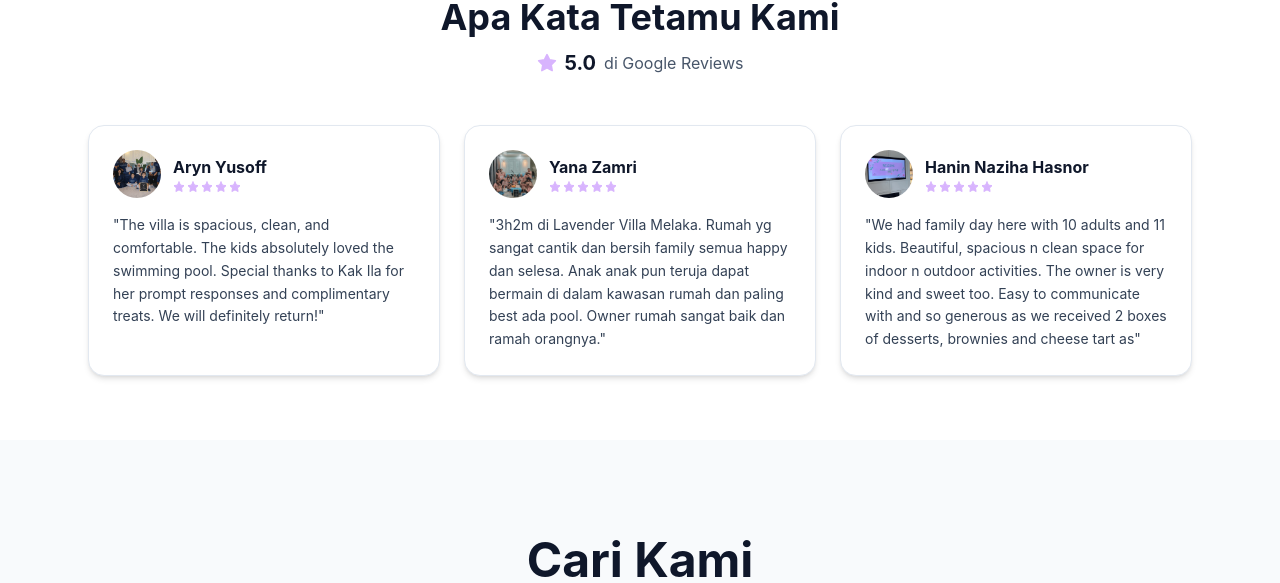
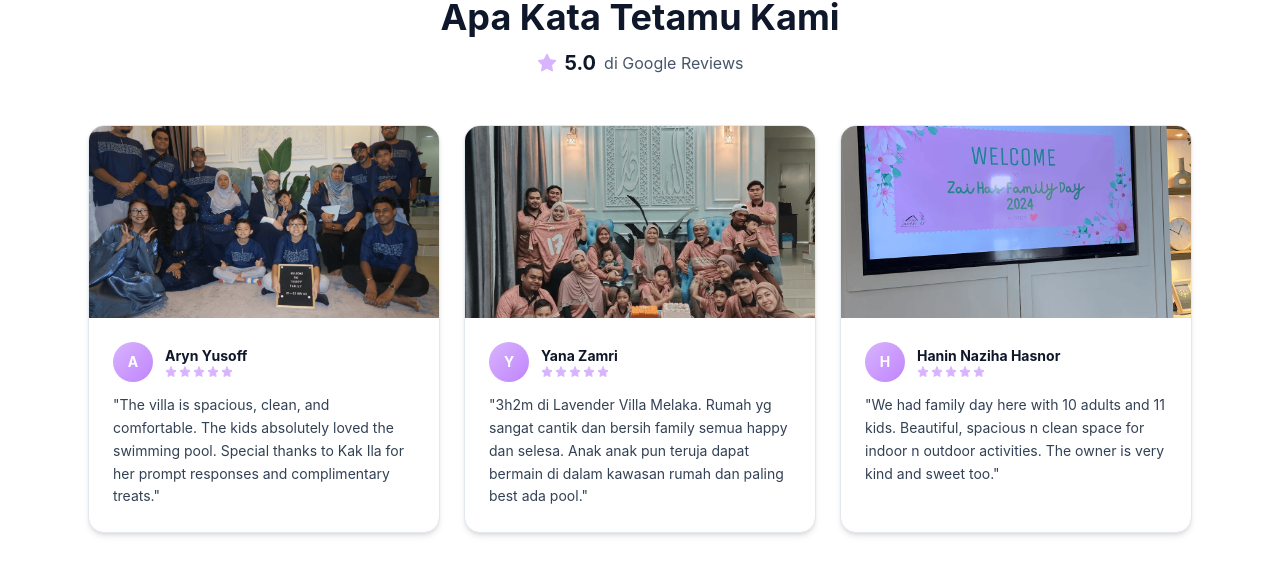
Before and after one commit to najmizulhusni/lavender-villa, a React (Vite) app: page / in a window 1280 px wide. Shown: the part 3679-4262 px from the top of the page. Built offline with nearby package versions, Linux system fonts and the light colour scheme; no server answers; the database is empty.

Commit message:
fix: redesign review cards to show activity photos properly

```diff
--- a/src/App.jsx
+++ b/src/App.jsx
@@ -893,47 +893,56 @@ Saya ingin membuat tempahan untuk Lavender Villa Melaka pada tarikh di atas. Sil
             <span className="text-slate-600 text-sm sm:text-base">di Google Reviews</span>
           </div>
           <div className="grid grid-cols-1 md:grid-cols-3 gap-4 sm:gap-6">
-            <div className="bg-white rounded-2xl p-6 shadow-md border border-slate-200 hover:shadow-lg transition">
-              <div className="flex items-center gap-3 mb-4">
-                <img src="/images/aryn_review.png" alt="Aryn Yusoff" className="w-12 h-12 rounded-full object-cover flex-shrink-0" />
-                <div className="min-w-0">
-                  <h3 className="font-bold text-base text-slate-900">Aryn Yusoff</h3>
-                  <div className="flex gap-0.5 mt-0.5">
+            <div className="bg-white rounded-2xl overflow-hidden shadow-md border border-slate-200 hover:shadow-lg transition">
+              <img src="/images/aryn_review.png" alt="Review dari Aryn Yusoff" className="w-full h-48 object-cover" />
+              <div className="p-6">
+                <div className="flex items-center gap-3 mb-3">
+                  <div className="w-10 h-10 bg-gradient-to-br from-purple-300 to-purple-400 rounded-full flex items-center justify-center text-sm text-white font-bold flex-shrink-0">A</div>
+                  <div>
+                    <h3 className="font-bold text-sm text-slate-900">Aryn Yusoff</h3>
+                    <div className="flex gap-0.5">
                       {[...Array(5)].map((_, i) => (
                         <Star key={i} className="w-3 h-3 fill-purple-300 text-purple-300" />
                       ))}
                     </div>
                   </div>
                 </div>
-              <p className="text-slate-700 text-sm leading-relaxed">"The villa is spacious, clean, and comfortable. The kids absolutely loved the swimming pool. Special thanks to Kak Ila for her prompt responses and complimentary treats. We will definitely return!"</p>
-            </div>
-            <div className="bg-white rounded-2xl p-6 shadow-md border border-slate-200 hover:shadow-lg transition">
-              <div className="flex items-center gap-3 mb-4">
-                <img src="/images/yana_review_potrait.png" alt="Yana Zamri" className="w-12 h-12 rounded-full object-cover flex-shrink-0" />
-                <div className="min-w-0">
-                  <h3 className="font-bold text-base text-slate-900">Yana Zamri</h3>
-                  <div className="flex gap-0.5 mt-0.5">
+                <p className="text-slate-700 text-sm leading-relaxed">"The villa is spacious, clean, and comfortable. The kids absolutely loved the swimming pool. Special thanks to Kak Ila for her prompt responses and complimentary treats."</p>
+              </div>
+            </div>
+            <div className="bg-white rounded-2xl overflow-hidden shadow-md border border-slate-200 hover:shadow-lg transition">
+              <img src="/images/yana_review_potrait.png" alt="Review dari Yana Zamri" className="w-full h-48 object-cover" />
+              <div className="p-6">
+                <div className="flex items-center gap-3 mb-3">
+                  <div className="w-10 h-10 bg-gradient-to-br from-purple-300 to-purple-400 rounded-full flex items-center justify-center text-sm text-white font-bold flex-shrink-0">Y</div>
+                  <div>
+                    <h3 className="font-bold text-sm text-slate-900">Yana Zamri</h3>
+                    <div className="flex gap-0.5">
                       {[...Array(5)].map((_, i) => (
                         <Star key={i} className="w-3 h-3 fill-purple-300 text-purple-300" />
                       ))}
                     </div>
                   </div>
                 </div>
-              <p className="text-slate-700 text-sm leading-relaxed">"3h2m di Lavender Villa Melaka. Rumah yg sangat cantik dan bersih family semua happy dan selesa. Anak anak pun teruja dapat bermain di dalam kawasan rumah dan paling best ada pool. Owner rumah sangat baik dan ramah orangnya."</p>
-            </div>
-            <div className="bg-white rounded-2xl p-6 shadow-md border border-slate-200 hover:shadow-lg transition">
-              <div className="flex items-center gap-3 mb-4">
-                <img src="/images/hanin_review_potrait.png" alt="Hanin Naziha Hasnor" className="w-12 h-12 rounded-full object-cover flex-shrink-0" />
-                <div className="min-w-0">
-                  <h3 className="font-bold text-base text-slate-900">Hanin Naziha Hasnor</h3>
-                  <div className="flex gap-0.5 mt-0.5">
+                <p className="text-slate-700 text-sm leading-relaxed">"3h2m di Lavender Villa Melaka. Rumah yg sangat cantik dan bersih family semua happy dan selesa. Anak anak pun teruja dapat bermain di dalam kawasan rumah dan paling best ada pool."</p>
+              </div>
+            </div>
+            <div className="bg-white rounded-2xl overflow-hidden shadow-md border border-slate-200 hover:shadow-lg transition">
+              <img src="/images/hanin_review_potrait.png" alt="Review dari Hanin Naziha" className="w-full h-48 object-cover" />
+              <div className="p-6">
+                <div className="flex items-center gap-3 mb-3">
+                  <div className="w-10 h-10 bg-gradient-to-br from-purple-300 to-purple-400 rounded-full flex items-center justify-center text-sm text-white font-bold flex-shrink-0">H</div>
+                  <div>
+                    <h3 className="font-bold text-sm text-slate-900">Hanin Naziha Hasnor</h3>
+                    <div className="flex gap-0.5">
                       {[...Array(5)].map((_, i) => (
                         <Star key={i} className="w-3 h-3 fill-purple-300 text-purple-300" />
                       ))}
                     </div>
                   </div>
                 </div>
-              <p className="text-slate-700 text-sm leading-relaxed">"We had family day here with 10 adults and 11 kids. Beautiful, spacious n clean space for indoor n outdoor activities. The owner is very kind and sweet too. Easy to communicate with and so generous as we received 2 boxes of desserts, brownies and cheese tart as"</p>
+                <p className="text-slate-700 text-sm leading-relaxed">"We had family day here with 10 adults and 11 kids. Beautiful, spacious n clean space for indoor n outdoor activities. The owner is very kind and sweet too."</p>
+              </div>
             </div>
           </div>
         </div>
```
Lines whose indentation alone changed are shown as unchanged.
